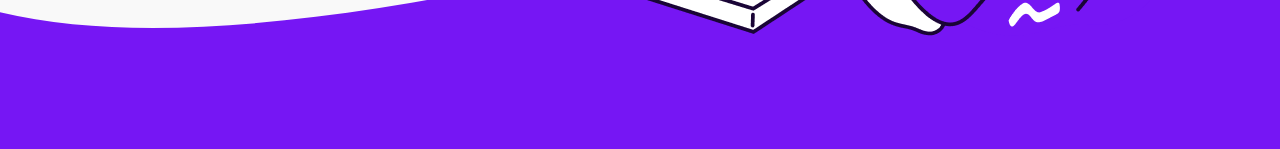
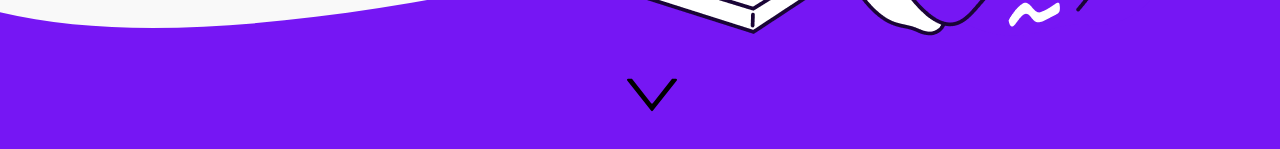
Before and after one commit to skylares/personal-portfolio, a React app: page / in a window 1280 px wide. Shown: the part 651-800 px from the top of the page. Built offline with nearby package versions, Linux system fonts and the light colour scheme.

Commit message:
Add down arrow

```diff
--- a/src/components/Hero.js
+++ b/src/components/Hero.js
@@ -2,6 +2,7 @@ import React from 'react';
 import heroWave from '../assets/heroWave.svg';
 import fancyUnderline from '../assets/fancy-underline.svg'
 import computerMan from '../assets/man-on-computer.png';
+import downArrow from '../assets/down-arrow.svg';
 
 export default function Hero({yPosition, width}) {
 
@@ -24,6 +25,7 @@ export default function Hero({yPosition, width}) {
         <p className="hero--description">I'm a frontend developer who is passionate about coding beautiful websites</p>
       </div>
       }
+      <img className='hero--down-arrow' src={downArrow}/>
     </section>
   );
 }
--- a/src/styles.css
+++ b/src/styles.css
@@ -673,3 +673,29 @@ h1 {
   }
 
 }
+
+
+
+.hero--down-arrow {
+  width: 50px;
+  height: 50px;
+  position: relative;
+  z-index: 10;
+  top: 90vh;
+  left: 49vw;
+  animation-name: arrowbounce;
+  animation-duration: 350ms;
+  animation-iteration-count: infinite;
+  animation-timing-function: cubic-bezier(0.1, 0, 1.0, 0);;
+  animation-direction: alternate;
+}
+
+@keyframes arrowbounce {
+  from {
+    top: 90vh;
+  }
+
+  to {
+    top: 93vh;
+  }
+}
```
Also changed, not shown: src/assets/down-arrow.svg (added).
